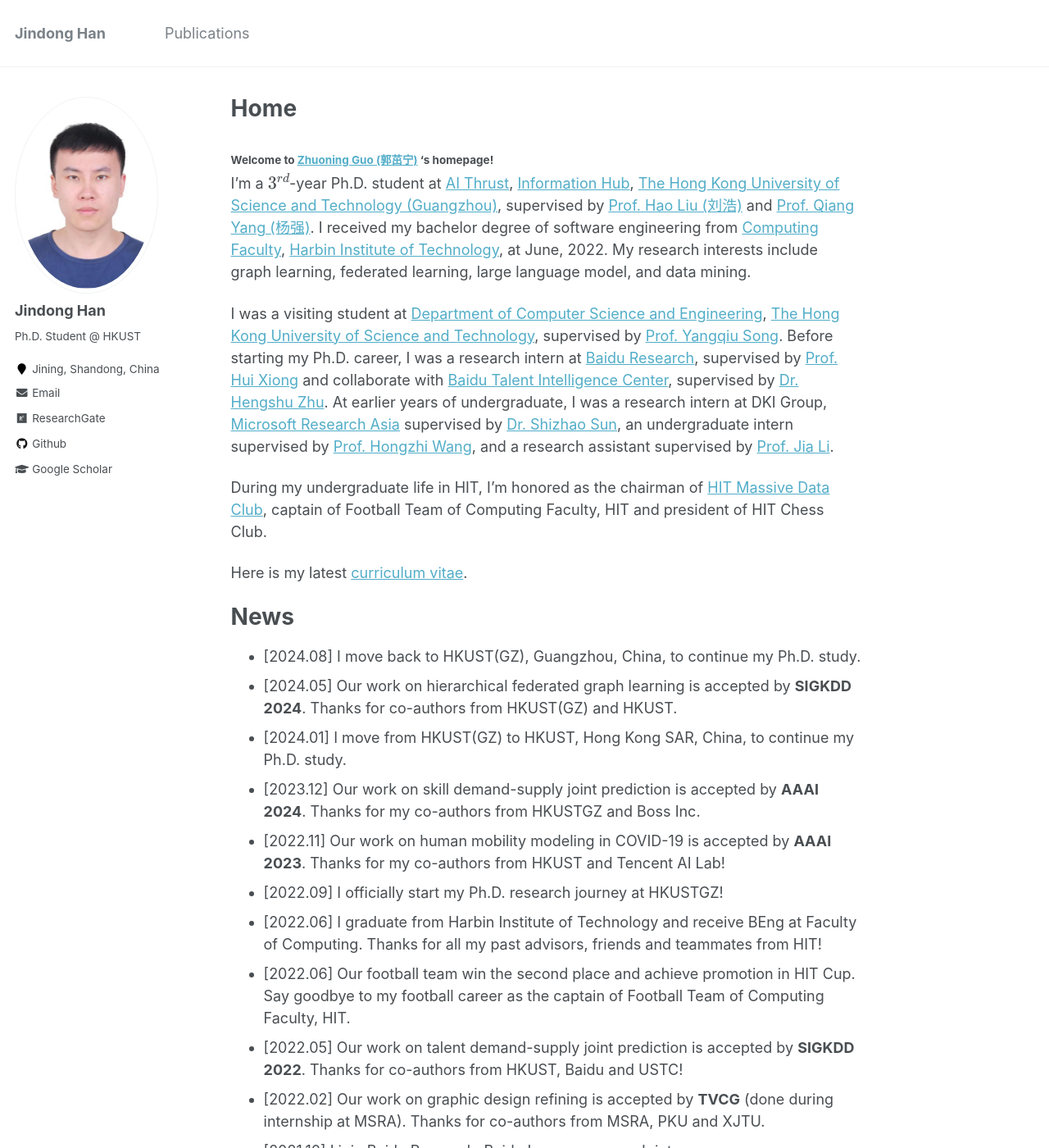
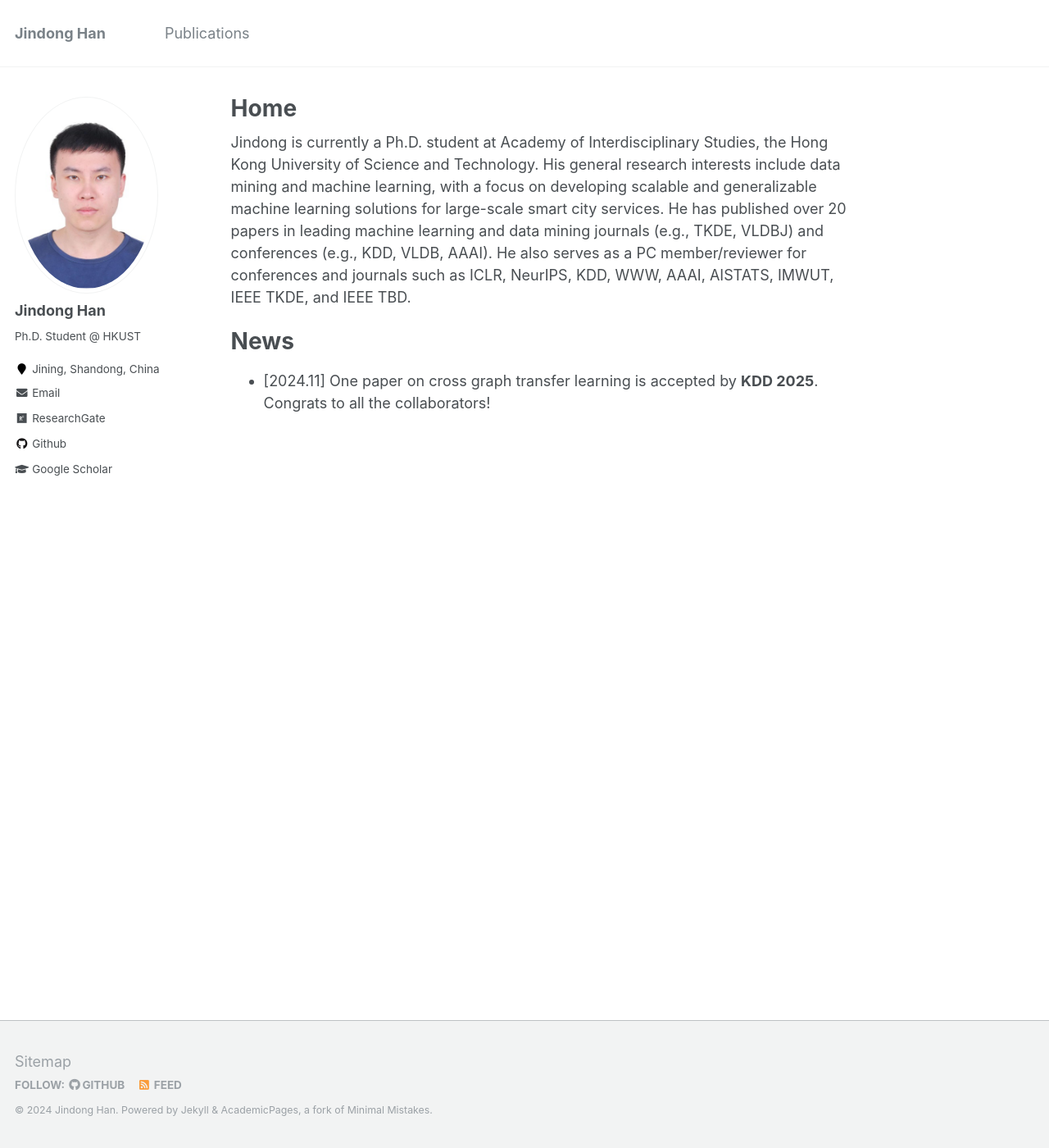
Before and after one commit to jhanao-hkust/jhanao-hkust.github.io, a Jekyll site: the page built from _pages/about.md, in a window 1280 px wide and 1400 px high. Shown: the whole window at 82% size. Built offline with Jekyll 4.4.1, drawn with Linux system fonts in a browser that asks for light colours; formulas are drawn with MathJax 3; some of the changed text lies outside the part shown.

Commit message:
Update about.md

```diff
--- a/_pages/about.md
+++ b/_pages/about.md
@@ -8,28 +8,8 @@ redirect_from:
   - /about.html
 ---
 
-#### Welcome to [Zhuoning Guo (郭茁宁)](https://gzn00417.github.io/) 's homepage!
-
-I'm a $3^{rd}$-year Ph.D. student at [AI Thrust](https://infh.hkust-gz.edu.cn/en/academics/ai), [Information Hub](https://infh.hkust-gz.edu.cn/en), [The Hong Kong University of Science and Technology (Guangzhou)](https://hkust-gz.edu.cn/), supervised by [Prof. Hao Liu (刘浩)](https://raymondhliu.github.io/) and [Prof. Qiang Yang (杨强)](https://cse.hkust.edu.hk/~qyang/). I received my bachelor degree of software engineering from [Computing Faculty](http://cs.hit.edu.cn/), [Harbin Institute of Technology](http://www.hit.edu.cn/), at June, 2022. My research interests include graph learning, federated learning, large language model, and data mining.
-
-I was a visiting student at [Department of Computer Science and Engineering](https://cse.hkust.edu.hk), [The Hong Kong University of Science and Technology](https://hkust.edu.hk/), supervised by [Prof. Yangqiu Song](https://cse.hkust.edu.hk/~yqsong/). Before starting my Ph.D. career, I was a research intern at [Baidu Research](http://research.baidu.com/), supervised by [Prof. Hui Xiong](http://datamining.rutgers.edu/) and collaborate with [Baidu Talent Intelligence Center](https://ai.baidu.com/solution/recruitment), supervised by [Dr. Hengshu Zhu](https://www.zhuhengshu.com/). At earlier years of undergraduate, I was a research intern at DKI Group, [Microsoft Research Asia](https://www.msra.cn/) supervised by [Dr. Shizhao Sun](https://scholar.google.com/citations?user=6tdI2m0AAAAJ&hl=zh-CN&oi=ao), an undergraduate intern supervised by [Prof. Hongzhi Wang](http://homepage.hit.edu.cn/wang), and a research assistant supervised by [Prof. Jia Li](https://sites.google.com/view/lijia).
-
-During my undergraduate life in HIT, I'm honored as the chairman of [HIT Massive Data Club](http://cs.hit.edu.cn/hlsjjlb/list.htm), captain of Football Team of Computing Faculty, HIT and president of HIT Chess Club.
-
-Here is my latest [curriculum vitae](https://gzn00417.github.io/cv/).
+Jindong is currently a Ph.D. student at Academy of Interdisciplinary Studies, the Hong Kong University of Science and Technology. His general research interests include data mining and machine learning, with a focus on developing scalable and generalizable machine learning solutions for large-scale smart city services. He has published over 20 papers in leading machine learning and data mining journals (e.g., TKDE, VLDBJ) and conferences (e.g., KDD, VLDB, AAAI). He also serves as a PC member/reviewer for conferences and journals such as ICLR, NeurIPS, KDD, WWW, AAAI, AISTATS, IMWUT, IEEE TKDE, and IEEE TBD.
 
 # News
 
-- \[2024.08\] I move back to HKUST(GZ), Guangzhou, China, to continue my Ph.D. study.
-- \[2024.05\] Our work on hierarchical federated graph learning is accepted by **SIGKDD 2024**. Thanks for co-authors from HKUST(GZ) and HKUST.
-- \[2024.01\] I move from HKUST(GZ) to HKUST, Hong Kong SAR, China, to continue my Ph.D. study.
-- \[2023.12\] Our work on skill demand-supply joint prediction is accepted by **AAAI 2024**. Thanks for my co-authors from HKUSTGZ and Boss Inc.
-- \[2022.11\] Our work on human mobility modeling in COVID-19 is accepted by **AAAI 2023**. Thanks for my co-authors from HKUST and Tencent AI Lab!
-- \[2022.09\] I officially start my Ph.D. research journey at HKUSTGZ!
-- \[2022.06\] I graduate from Harbin Institute of Technology and receive BEng at Faculty of Computing. Thanks for all my past advisors, friends and teammates from HIT!
-- \[2022.06\] Our football team win the second place and achieve promotion in HIT Cup. Say goodbye to my football career as the captain of Football Team of Computing Faculty, HIT.
-- \[2022.05\] Our work on talent demand-supply joint prediction is accepted by **SIGKDD 2022**. Thanks for co-authors from HKUST, Baidu and USTC!
-- \[2022.02\] Our work on graphic design refining is accepted by **TVCG** (done during internship at MSRA). Thanks for co-authors from MSRA, PKU and XJTU.
-- \[2021.10\] I join Baidu Research, Baidu Inc, as a research intern.
-- \[2020.11\] I join Microsoft Research Asia as a research intern.
-- \[2020.05\] I join Massive Data Computing Lab, HIT, as an undergraduate intern.
+- \[2024.11\] One paper on cross graph transfer learning is accepted by **KDD 2025**. Congrats to all the collaborators!
```
